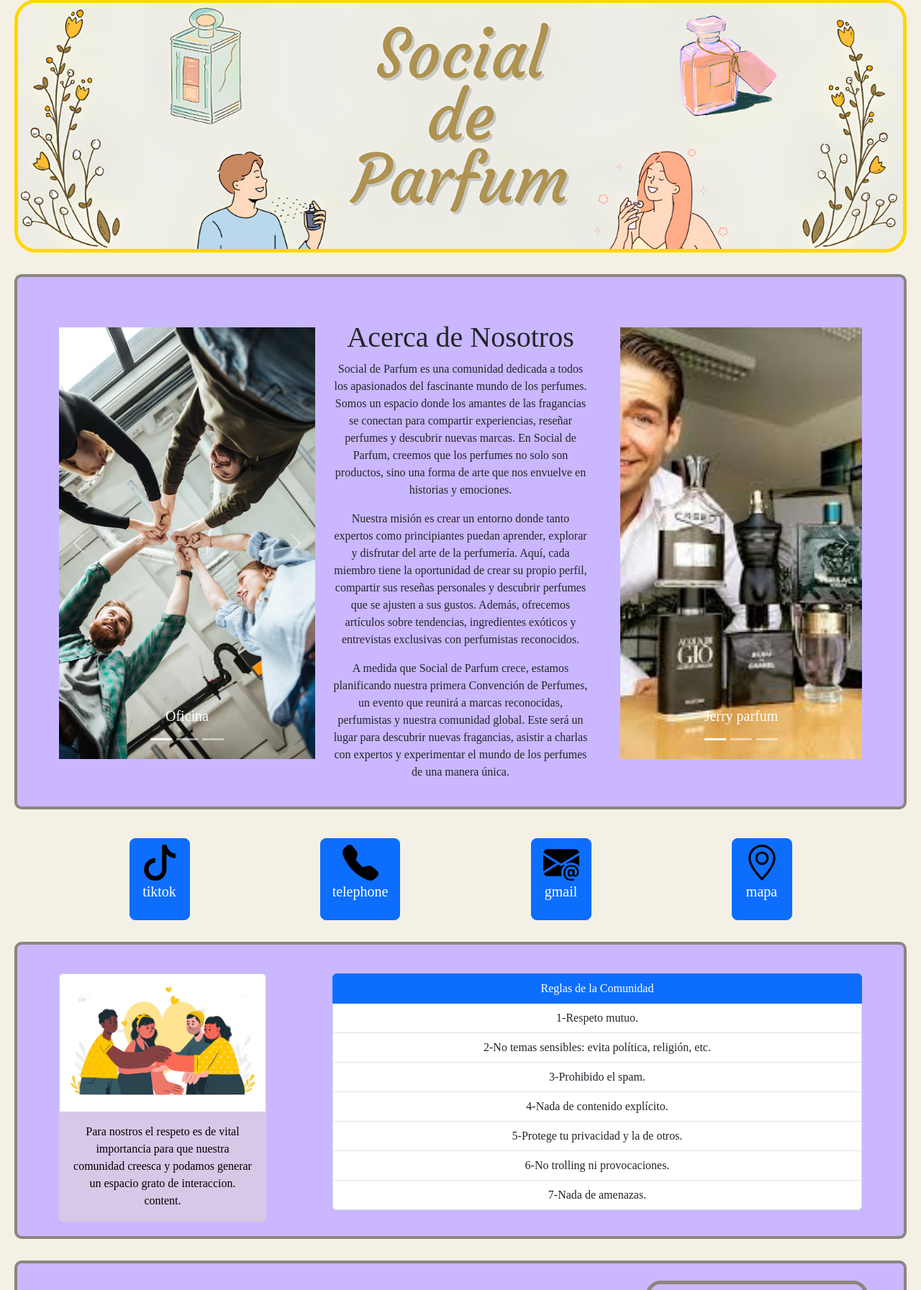
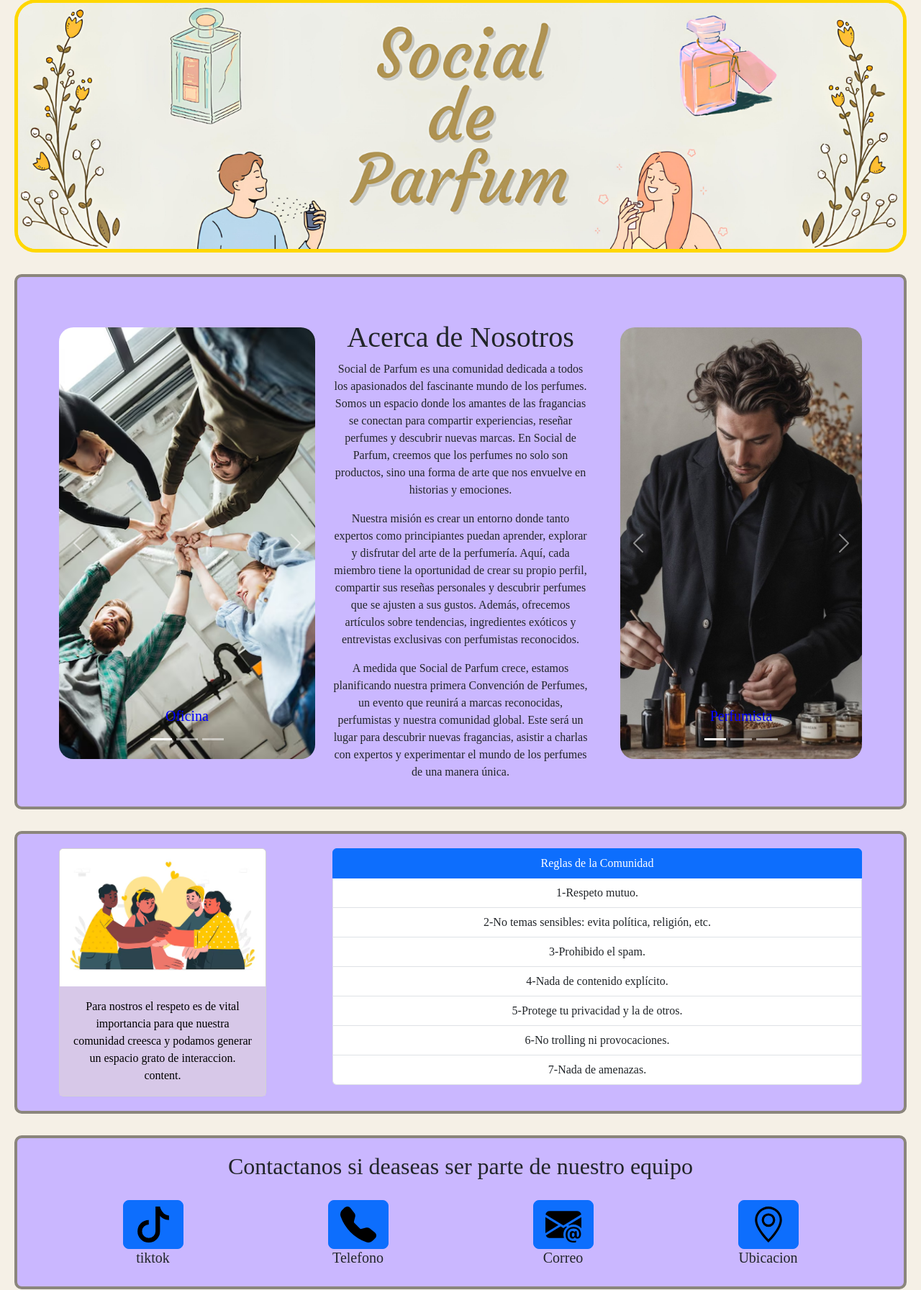
Before and after one commit to CamiloAlavrez21/paginaParfum, a PHP site: page /HTML/nosotros.html in a window 1280 px wide. Shown: the part 126-1919 px from the top of the page at 72% size. Run offline with PHP 8.4, Linux system fonts and the light colour scheme.

Commit message:
detalles esteticos corregido

```diff
--- a/CSS/nosotros.css
+++ b/CSS/nosotros.css
@@ -43,17 +43,14 @@ body {
 
 /*  Carusel */
 
-.carusel2{
+.carusel2 {
     padding-left: 20px;
+
 }
+
 .carousel {
     margin-top: 30px;
-}
-
-#carouselExampleCaptions {
-    border-radius: 10px;
-    width: 350px;
-    height: 600px;
+    border-radius: 20px;
     overflow: hidden;
 }
 
@@ -62,23 +59,46 @@ body {
     height: 600px;
     object-fit: cover;
 }
+.carousel-item h5{
+    color: blue;
+}
+
+.carousel-caption {
+    position: absolute;
+    bottom: 20px;
+    left: 20px;
+    right: 20px;
+    color: #fff;
+}
 
 .carousel-description {
     opacity: 0;
     transition: opacity 0.3s ease;
 }
 
-#carouselExampleCaptions:hover .carousel-description {
+/* Al pasar el ratón sobre el carousel-item, se muestra el párrafo */
+.carousel-item:hover .carousel-description {
     opacity: 1;
 }
+
 /*  Botones     */
-.container{
+.col{
     padding-top: 20px;
 }
 
 .img-boton{
     width: 50px;
     height: 50px;
+}
+
+.btn-primary {
+    transition: box-shadow 0.3s ease, transform 0.3s ease;
+
+}
+
+.btn-primary:hover {
+    box-shadow: 0 0 20px cyan;
+    transform: scale(1.05);
 }
 
 /*  Reglas     */
--- a/HTML/nosotros.html
+++ b/HTML/nosotros.html
@@ -56,25 +56,24 @@
                             </div>
                             <div class="carousel-inner">
                                 <div class="carousel-item active">
-                                    <img src="../imagenes/influencer.jpg" class="d-block w-100" alt="...">
+                                    <img src="../imagenes/perfumista.jpg" class="d-block w-100" alt="...">
                                     <div class="carousel-caption d-none d-md-block">
-                                        <p class="carousel-description">colección de nuestro influencer</p>
-                                        <h5>Jerry parfum</h5>
+                                        <p class="carousel-description">Contamos con un gran enquipo de trabajo para poder brindarles una reseñas hechas por perfumistas profecionales</p>
+                                        <h5>Perfumista</h5>
                                     </div>
                                 </div>
                                 <div class="carousel-item">
                                     <img src="../imagenes/coleccion.jpg" class="d-block w-100" alt="...">
                                     <div class="carousel-caption d-none d-md-block">
-                                        <p class="carousel-description"></p>
-                                        <h5>Bleu de Chanel</h5>
+                                        <p class="carousel-description">Las nuestras que poseemos para poder entregarles las mejores reseñas</p>
+                                        <h5>Muestra de nuestra oficina</h5>
                                     </div>
                                 </div>
                                 <div class="carousel-item">
-                                    <img src="../imagenes/dior savage.webp" class="d-block w-100" alt="...">
+                                    <img src="../imagenes/influencer.jpg" class="d-block w-100" alt="...">
                                     <div class="carousel-caption d-none d-md-block">
-                                        <p class="carousel-description">"Dior Sauvage Parfum" es una fragancia
-                                            sofisticada...</p>
-                                        <h5>Dior Savage Parfum</h5>
+                                        <p class="carousel-description">Nuestros influencers tambien son parte de nuestro equipo de trabajo al colaborar con la publicidad de nuestra Comunidad</p>
+                                        <h5>Influencers</h5>
                                     </div>
                                 </div>
                             </div>
@@ -120,20 +119,22 @@
                             <div class="carousel-item active">
                                 <img src="../imagenes/oficina1.avif" class="d-block w-100" alt="...">
                                 <div class="carousel-caption d-none d-md-block">
-                                    <p class="carousel-description">d</p>
+                                    <p class="carousel-description">Nuestras Oficinas proporcionamos la mejor condiciones laborales para desenvolverse</p>
                                     <h5>Oficina</h5>
                                 </div>
                             </div>
                             <div class="carousel-item">
                                 <img src="../imagenes/oficina2.avif" class="d-block w-100" alt="...">
                                 <div class="carousel-caption d-none d-md-block">
-                                    <h5>Bleu de Chanel</h5>
+                                    <p class="carousel-description">Tenemos un gran ambiente laboral el cual hay pausas recreativas para mejorar el ambiente laboral</p>
+                                    <h5>Ambiente laboral</h5>
                                 </div>
                             </div>
                             <div class="carousel-item">
                                 <img src="../imagenes/oficina3.avif" class="d-block w-100" alt="...">
                                 <div class="carousel-caption d-none d-md-block">
-                                    <h5>Dior Savage Parfum</h5>
+                                    <p class="carousel-description">Nuestra cominudad busca la union e igualda sin importar raza,etnia o genero</p>
+                                    <h5>Union y Respeto</h5>
                                 </div>
                             </div>
                         </div>
@@ -148,37 +149,6 @@
                             <span class="visually-hidden">Next</span>
                         </button>
                     </div>
-                </div>
-            </div>
-        </div>
-    </div>
-    <!--    Botones     -->
-    <div class="container">
-        <div class="container text-center">
-            <div class="row">
-                <div class="col">
-                    <button type="button" class="btn btn-primary btn-lg">
-                        <img src="../imagenes/tiktok.svg" alt="" class="img-boton">
-                        <p>tiktok</p>
-                    </button>
-                </div>
-                <div class="col">
-                    <button type="button" class="btn btn-primary btn-lg">
-                        <img src="../imagenes/telephone.svg" alt="" class="img-boton">
-                        <p>telephone</p>
-                    </button>
-                </div>
-                <div class="col">
-                    <button type="button" class="btn btn-primary btn-lg">
-                        <img src="../imagenes/gmail.svg" alt="" class="img-boton">
-                        <p>gmail</p>
-                    </button>
-                </div>
-                <div class="col">
-                    <button type="button" class="btn btn-primary btn-lg">
-                        <img src="../imagenes/maps.svg" alt="" class="img-boton">
-                        <p>mapa</p>
-                    </button>
                 </div>
             </div>
         </div>
@@ -208,6 +178,39 @@
                         <li class="list-group-item">6-No trolling ni provocaciones.</li>
                         <li class="list-group-item">7-Nada de amenazas.</li>
                     </ul>
+                </div>
+            </div>
+        </div>
+    </div>
+
+    <!--    Botones       -->
+    <div class="container-fluid">
+        <div class="container text-center">
+            <div class="row">
+                <h2>Contactanos si deaseas ser parte de nuestro equipo</h2>
+                <div class="col">
+                    <button type="button" class="btn btn-primary btn-lg">
+                        <img src="../imagenes/tiktok.svg" alt="" class="img-boton">
+                    </button>
+                    <h5>tiktok</h5>
+                </div>
+                <div class="col">
+                    <button type="button" class="btn btn-primary btn-lg">
+                        <img src="../imagenes/telephone.svg" alt="" class="img-boton">
+                    </button>
+                    <h5>Telefono</h5>
+                </div>
+                <div class="col">
+                    <button type="button" class="btn btn-primary btn-lg">
+                        <img src="../imagenes/gmail.svg" alt="" class="img-boton">
+                    </button>
+                    <h5>Correo</h5>
+                </div>
+                <div class="col">
+                    <button type="button" class="btn btn-primary btn-lg">
+                        <img src="../imagenes/maps.svg" alt="" class="img-boton">
+                    </button>
+                    <h5>Ubicacion</h5>
                 </div>
             </div>
         </div>
```
